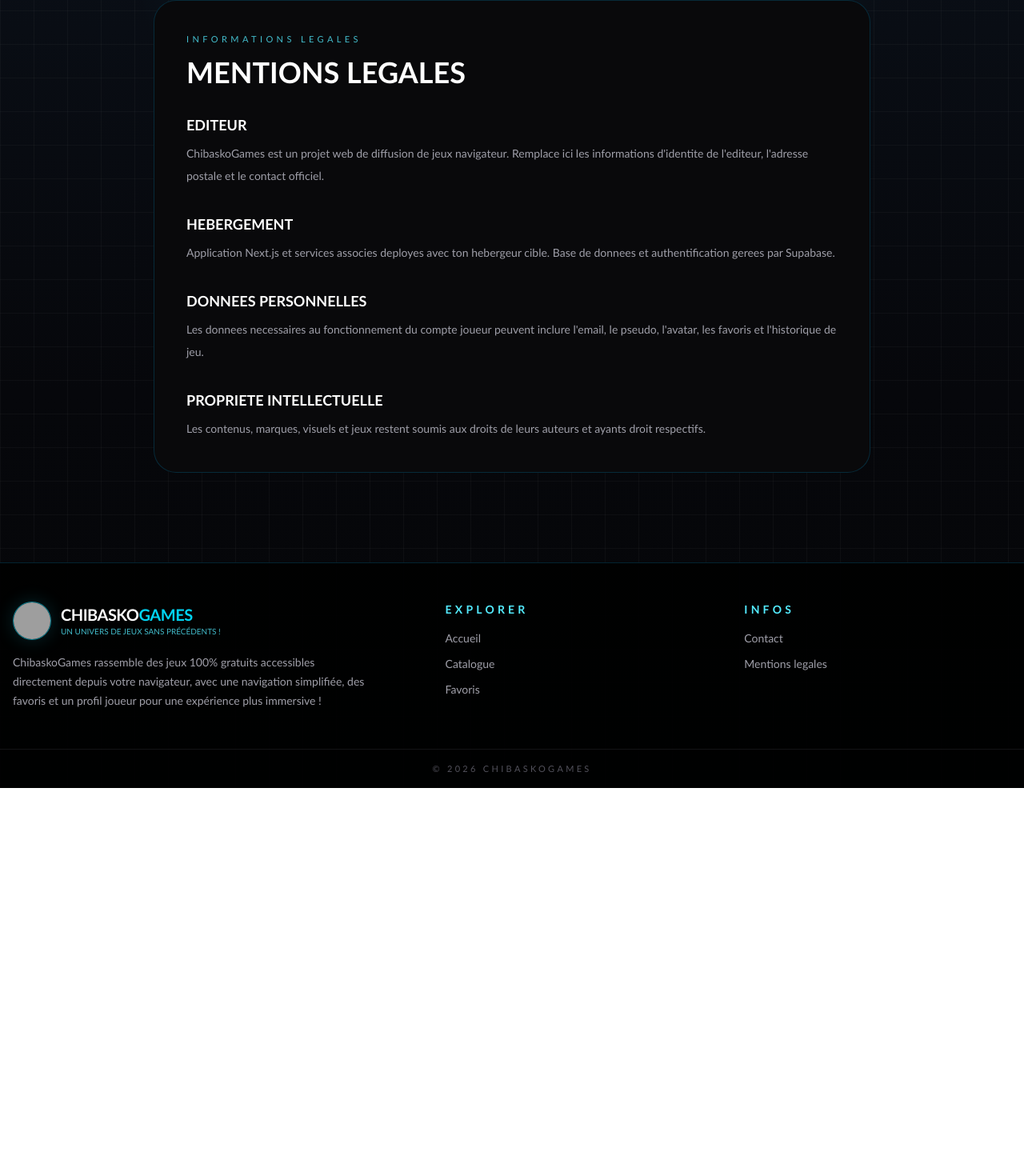
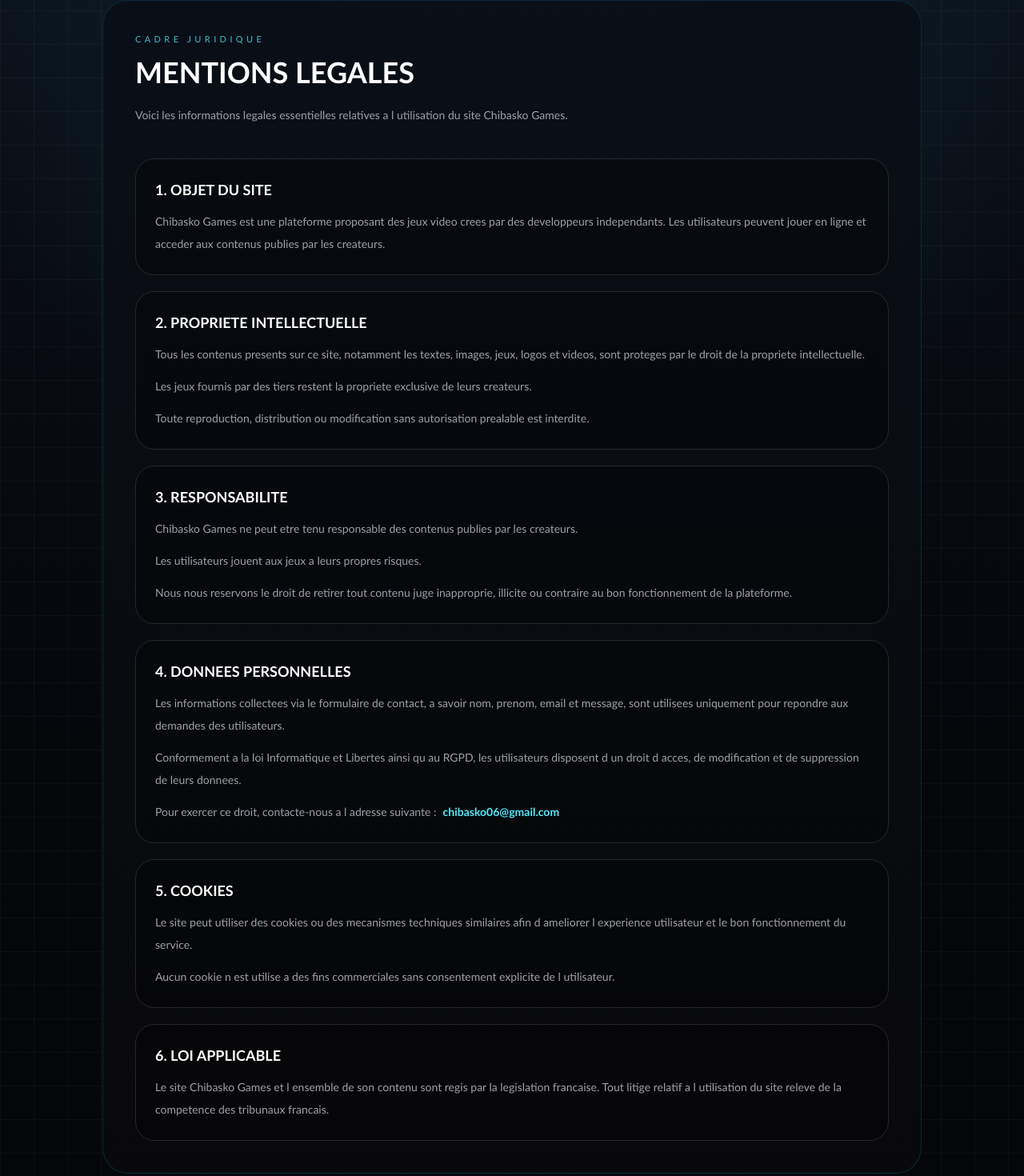
Before and after one commit to Chibasko06/CHIBASKO-GAMES-2.0, a Next.js app: page /mentions-legales in a window 1280 px wide. Shown: the part 113-1583 px from the top of the page at 80% size. Before the commit the page ends 1098 px from the top, so only its background shows below. Built offline with nearby package versions, Linux system fonts and the light colour scheme; no server answers; grey boxes are pictures that could not be loaded.

Commit message:
modif mentionslegales + amelioration dashbord

```diff
--- a/app/mentions-legales/page.tsx
+++ b/app/mentions-legales/page.tsx
@@ -1,39 +1,90 @@
 export default function MentionsLegalesPage() {
   return (
-    <div className="mx-auto max-w-4xl rounded-[28px] border border-cyan-950/80 bg-zinc-950 p-8 md:p-10">
-      <p className="text-[11px] uppercase tracking-[0.4em] text-cyan-300/80">Informations legales</p>
+    <div className="mx-auto max-w-5xl rounded-[32px] border border-cyan-950/80 bg-[linear-gradient(180deg,rgba(10,15,23,0.98),rgba(9,9,11,0.98))] p-8 md:p-10">
+      <p className="text-[11px] uppercase tracking-[0.4em] text-cyan-300/80">Cadre juridique</p>
       <h1 className="mt-3 text-4xl font-black uppercase text-white">Mentions legales</h1>
+      <p className="mt-5 max-w-3xl text-sm leading-7 text-zinc-400">
+        Voici les informations legales essentielles relatives a l utilisation du site Chibasko Games.
+      </p>
 
-      <div className="mt-8 space-y-8 text-sm leading-7 text-zinc-400">
-        <section>
-          <h2 className="text-lg font-black uppercase text-white">Editeur</h2>
-          <p className="mt-2">
-            ChibaskoGames est un projet web de diffusion de jeux navigateur. Remplace ici les
-            informations d&apos;identite de l&apos;editeur, l&apos;adresse postale et le contact officiel.
+      <div className="mt-10 space-y-5">
+        <section className="rounded-[24px] border border-zinc-800 bg-black/30 p-6">
+          <h2 className="text-lg font-black uppercase text-white">1. Objet du site</h2>
+          <p className="mt-3 text-sm leading-7 text-zinc-400">
+            Chibasko Games est une plateforme proposant des jeux video crees par des developpeurs
+            independants. Les utilisateurs peuvent jouer en ligne et acceder aux contenus publies
+            par les createurs.
           </p>
         </section>
 
-        <section>
-          <h2 className="text-lg font-black uppercase text-white">Hebergement</h2>
-          <p className="mt-2">
-            Application Next.js et services associes deployes avec ton hebergeur cible.
-            Base de donnees et authentification gerees par Supabase.
-          </p>
+        <section className="rounded-[24px] border border-zinc-800 bg-black/30 p-6">
+          <h2 className="text-lg font-black uppercase text-white">2. Propriete intellectuelle</h2>
+          <div className="mt-3 space-y-3 text-sm leading-7 text-zinc-400">
+            <p>
+              Tous les contenus presents sur ce site, notamment les textes, images, jeux, logos
+              et videos, sont proteges par le droit de la propriete intellectuelle.
+            </p>
+            <p>
+              Les jeux fournis par des tiers restent la propriete exclusive de leurs createurs.
+            </p>
+            <p>
+              Toute reproduction, distribution ou modification sans autorisation prealable est interdite.
+            </p>
+          </div>
         </section>
 
-        <section>
-          <h2 className="text-lg font-black uppercase text-white">Donnees personnelles</h2>
-          <p className="mt-2">
-            Les donnees necessaires au fonctionnement du compte joueur peuvent inclure l&apos;email,
-            le pseudo, l&apos;avatar, les favoris et l&apos;historique de jeu.
-          </p>
+        <section className="rounded-[24px] border border-zinc-800 bg-black/30 p-6">
+          <h2 className="text-lg font-black uppercase text-white">3. Responsabilite</h2>
+          <div className="mt-3 space-y-3 text-sm leading-7 text-zinc-400">
+            <p>
+              Chibasko Games ne peut etre tenu responsable des contenus publies par les createurs.
+            </p>
+            <p>
+              Les utilisateurs jouent aux jeux a leurs propres risques.
+            </p>
+            <p>
+              Nous nous reservons le droit de retirer tout contenu juge inapproprie, illicite ou
+              contraire au bon fonctionnement de la plateforme.
+            </p>
+          </div>
         </section>
 
-        <section>
-          <h2 className="text-lg font-black uppercase text-white">Propriete intellectuelle</h2>
-          <p className="mt-2">
-            Les contenus, marques, visuels et jeux restent soumis aux droits de leurs auteurs et
-            ayants droit respectifs.
+        <section className="rounded-[24px] border border-zinc-800 bg-black/30 p-6">
+          <h2 className="text-lg font-black uppercase text-white">4. Donnees personnelles</h2>
+          <div className="mt-3 space-y-3 text-sm leading-7 text-zinc-400">
+            <p>
+              Les informations collectees via le formulaire de contact, a savoir nom, prenom,
+              email et message, sont utilisees uniquement pour repondre aux demandes des utilisateurs.
+            </p>
+            <p>
+              Conformement a la loi Informatique et Libertes ainsi qu au RGPD, les utilisateurs
+              disposent d un droit d acces, de modification et de suppression de leurs donnees.
+            </p>
+            <p>
+              Pour exercer ce droit, contacte-nous a l adresse suivante :
+              <span className="ml-2 font-bold text-cyan-300">chibasko06@gmail.com</span>
+            </p>
+          </div>
+        </section>
+
+        <section className="rounded-[24px] border border-zinc-800 bg-black/30 p-6">
+          <h2 className="text-lg font-black uppercase text-white">5. Cookies</h2>
+          <div className="mt-3 space-y-3 text-sm leading-7 text-zinc-400">
+            <p>
+              Le site peut utiliser des cookies ou des mecanismes techniques similaires afin d ameliorer
+              l experience utilisateur et le bon fonctionnement du service.
+            </p>
+            <p>
+              Aucun cookie n est utilise a des fins commerciales sans consentement explicite de l utilisateur.
+            </p>
+          </div>
+        </section>
+
+        <section className="rounded-[24px] border border-zinc-800 bg-black/30 p-6">
+          <h2 className="text-lg font-black uppercase text-white">6. Loi applicable</h2>
+          <p className="mt-3 text-sm leading-7 text-zinc-400">
+            Le site Chibasko Games et l ensemble de son contenu sont regis par la legislation francaise.
+            Tout litige relatif a l utilisation du site releve de la competence des tribunaux francais.
           </p>
         </section>
       </div>
```
Also changed, not shown: app/dashboard/page.tsx (+61 -15 lines).
